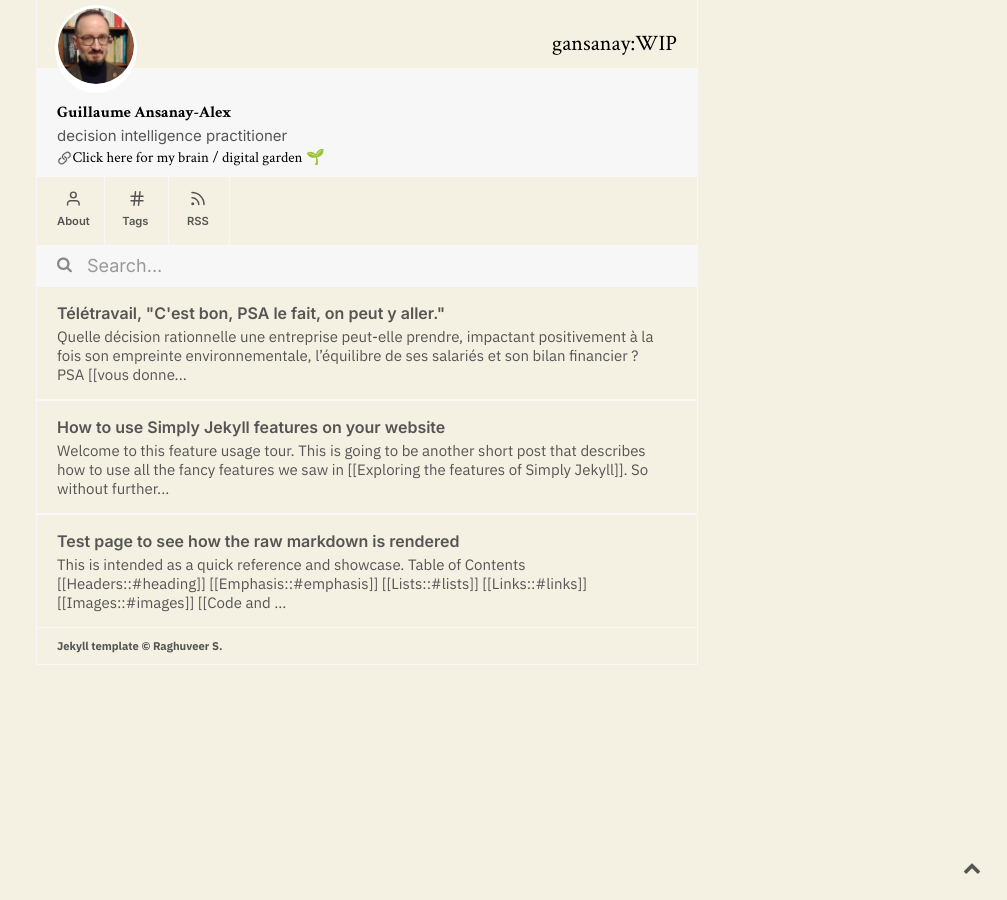
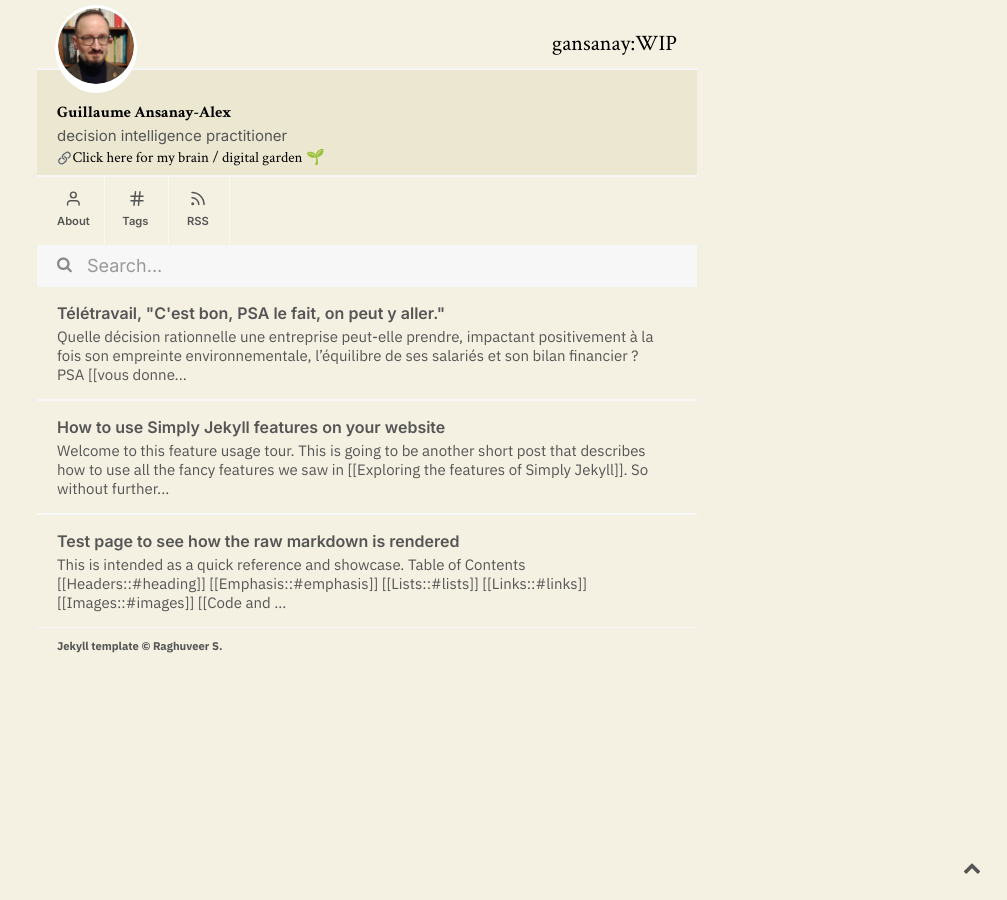
Before and after one commit to gansanay/gansanay.github.io, a Jekyll site: the page built from index.md, in a window 1280 px wide. Shown: the whole page, without its empty margins (273-1280 px from the left). Built offline with Jekyll 4.4.1, drawn with Linux system fonts in a browser that asks for light colours.

Commit message:
css updates

```diff
--- a/assets/css/style.css
+++ b/assets/css/style.css
@@ -84,9 +84,9 @@
 }
 
 .box {
-    border-left: 1px solid #f7f7f7;
-    border-right: 1px solid #f7f7f7;
-    border-bottom: 1px solid #f7f7f7;
+    border-left: 0px solid #f7f7f7;
+    border-right: 0px solid #f7f7f7;
+    border-bottom: 0px solid #f7f7f7;
     width: 60%;
     position: absolute;
     top: 0px;
@@ -360,7 +360,7 @@
 }
 
 .userboard {
-    background-color: #f7f7f7;
+    background-color: var(--page-color) !important;
     width: 100%;
 }
 
```
